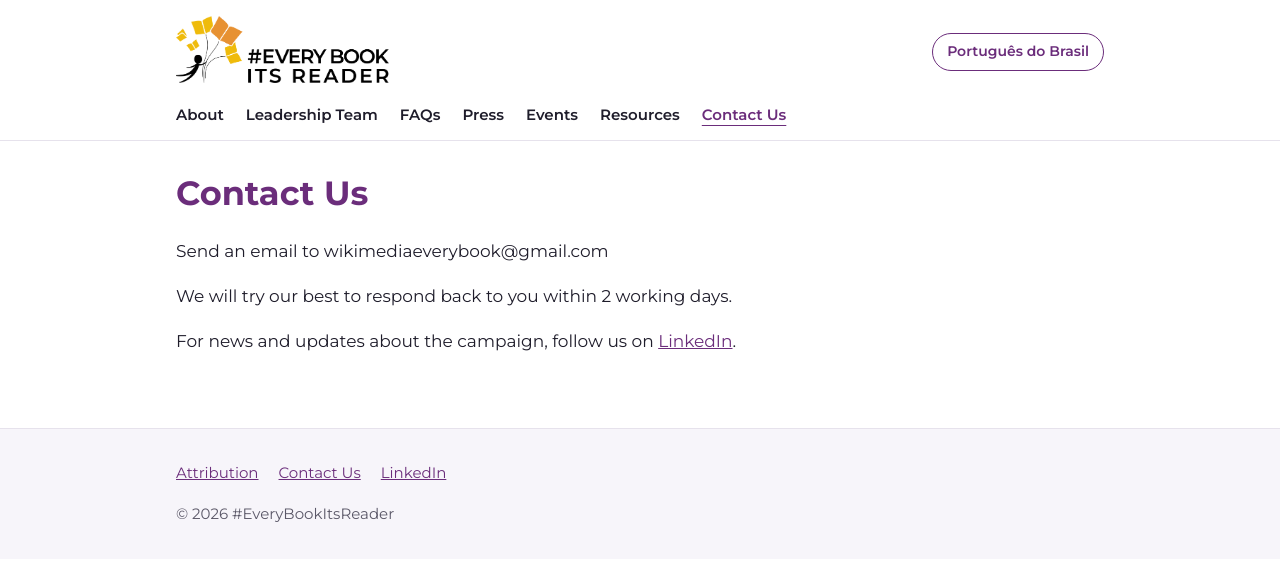
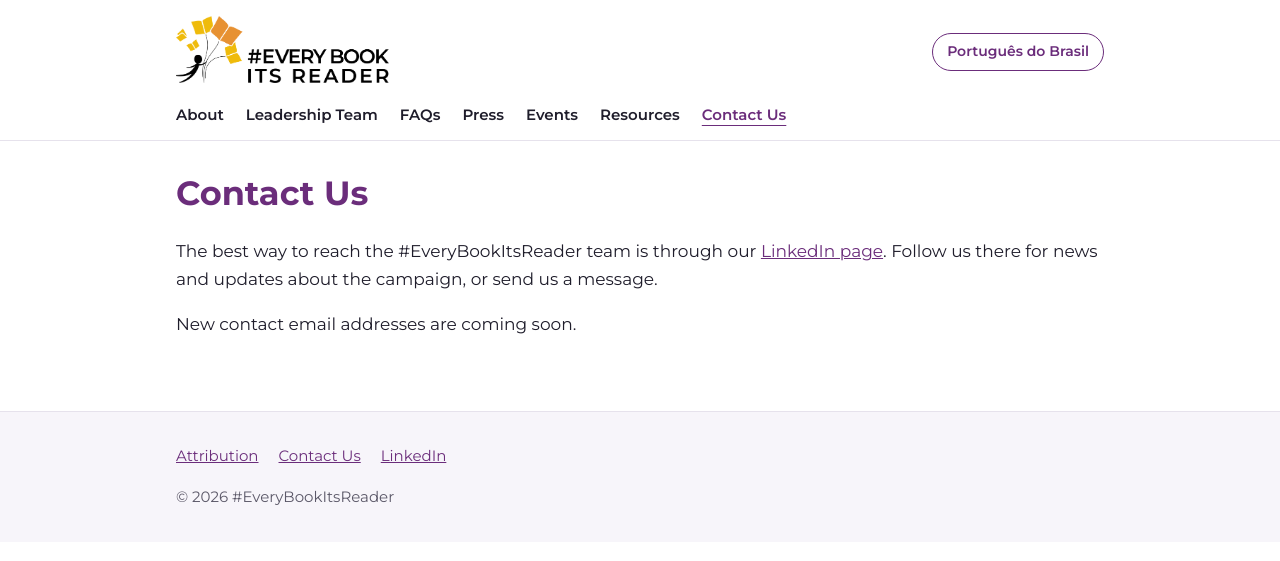
Before and after one commit to ELEMBridges/everybookitsreader, a Jekyll site: the page built from pages/en/contact-us.md, in a window 1280 px wide. Shown: the top 561 px of the page. Built offline with Jekyll 4.4.1, drawn with Linux system fonts in a browser that asks for light colours.

Commit message:
Add files via upload

```diff
--- a/pages/en/contact-us.md
+++ b/pages/en/contact-us.md
@@ -6,8 +6,6 @@ permalink: /contact-us/
 layout: default
 ---
 
-Send an email to wikimediaeverybook@gmail.com
+The best way to reach the #EveryBookItsReader team is through our [LinkedIn page](https://www.linkedin.com/company/everybk/). Follow us there for news and updates about the campaign, or send us a message.
 
-We will try our best to respond back to you within 2 working days.
-
-For news and updates about the campaign, follow us on [LinkedIn](https://www.linkedin.com/company/everybk/).
+New contact email addresses are coming soon.
```
Also changed, not shown: pages/en/faq.md (+1 -1 lines), pages/en/resources.md (+1 -1 lines), pages/pt/contact-us.md (+2 -4 lines), pages/pt/faq.md (+1 -1 lines), pages/pt/resources.md (+1 -1 lines).
